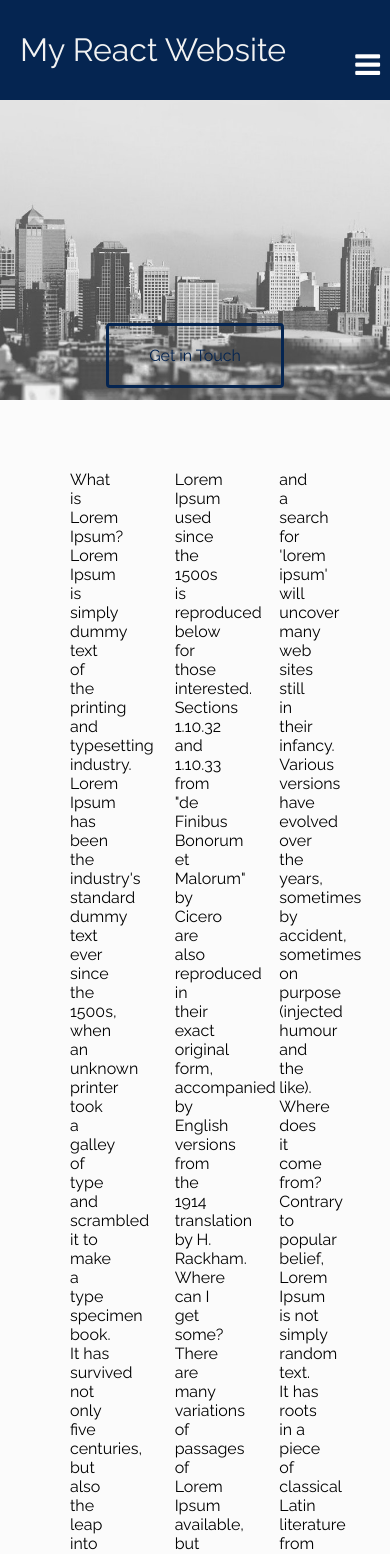
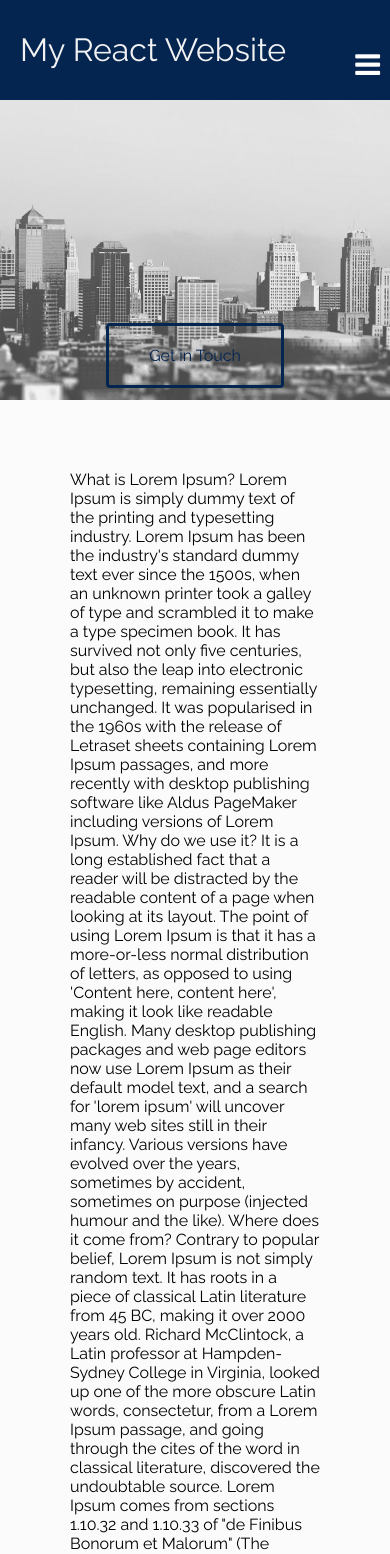
Before and after one commit to paul-wr/my-react-website, a React (Create React App) app: page / in a window 390 px wide. Shown: the top 1554 px of the page. Built offline with nearby package versions, Linux system fonts and the light colour scheme.

Commit message:
css updated

```diff
--- a/src/App.css
+++ b/src/App.css
@@ -76,7 +76,7 @@ color: #f2f2f2;
 }
 
 #main-article {
-  padding: 20px;
+padding: 20px;
 column-count: 3;
 column-gap: 4em;
 }
@@ -154,6 +154,9 @@ media queries
 */
 
 @media screen and (max-width: 500px){
+#main-article {
+column-count: 1!important;
+}
 .fa-dz-nav {
 display: block;
 position: absolute;
@@ -177,6 +180,9 @@ background-size: cover;
 }
 
 @media screen and (max-width: 900px){
+#main-article {
+column-count: 2;
+}
 .span1,.span2,.span3,.span4,.span5,.span6,.span7,.span8,.span9,.span10,.span11,.span12{
 display: block;
 width: 100%;
```
